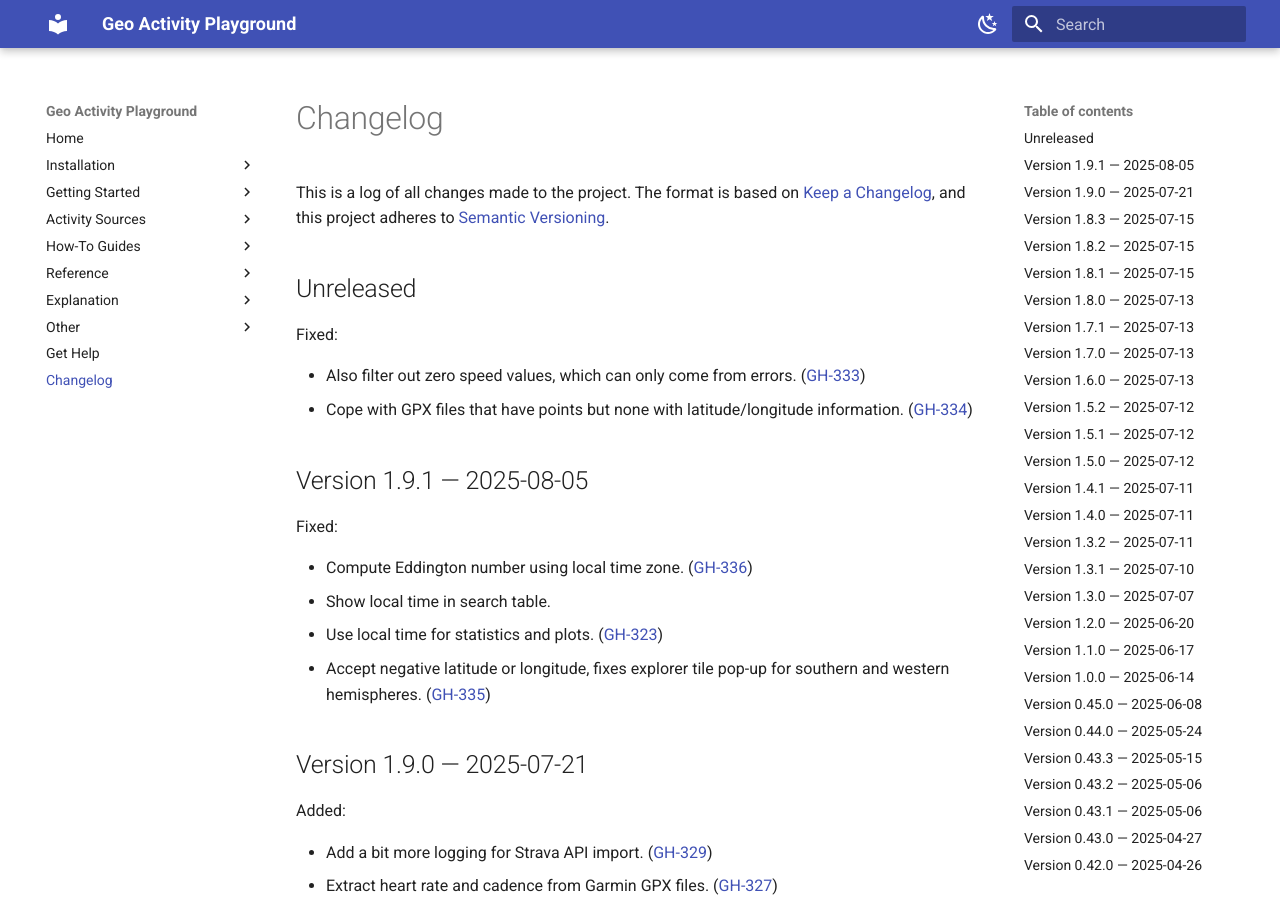
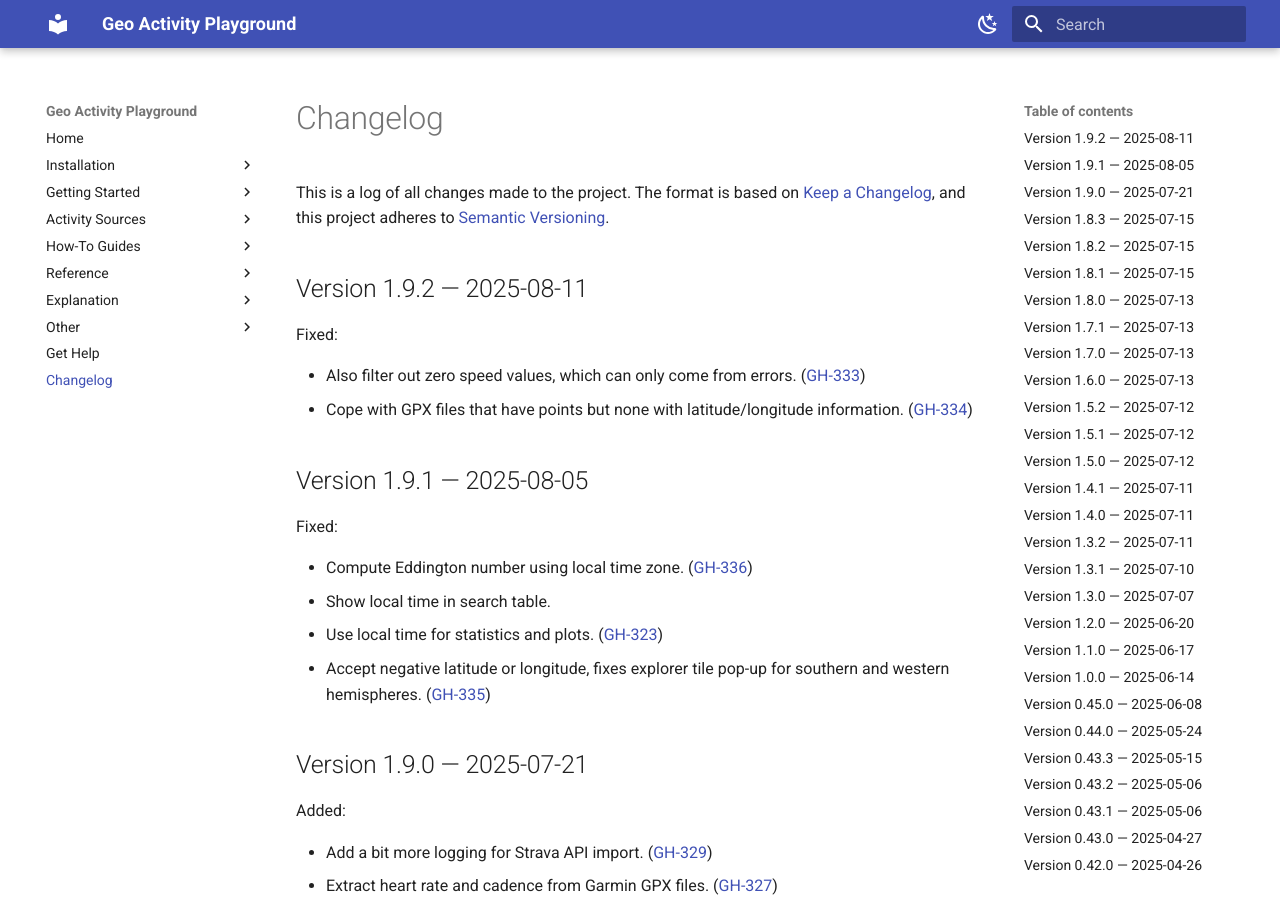
Before and after one commit to martin-ueding/geo-activity-playground, an MkDocs documentation site: the page built from docs/changelog.md, in a window 1280 px wide and 900 px high. Built offline with MkDocs 1.6.1 and Material for MkDocs 9.7.7, drawn with Linux system fonts in a browser that asks for light colours.

Commit message:
Bump version to 1.9.2

```diff
--- a/docs/changelog.md
+++ b/docs/changelog.md
@@ -15,7 +15,7 @@ Types of changes
 ([GH-000](https://github.com/martin-ueding/geo-activity-playground/issues/000))
 -->
 
-## Unreleased
+## Version 1.9.2 — 2025-08-11
 
 Fixed:
 
--- a/pyproject.toml
+++ b/pyproject.toml
@@ -1,6 +1,6 @@
 [tool.poetry]
 name = "geo-activity-playground"
-version = "1.9.1"
+version = "1.9.2"
 description = "Analysis of geo data activities like rides, runs or hikes."
 authors = ["Martin Ueding <mu@martin-ueding.de>"]
 license = "MIT"
```
